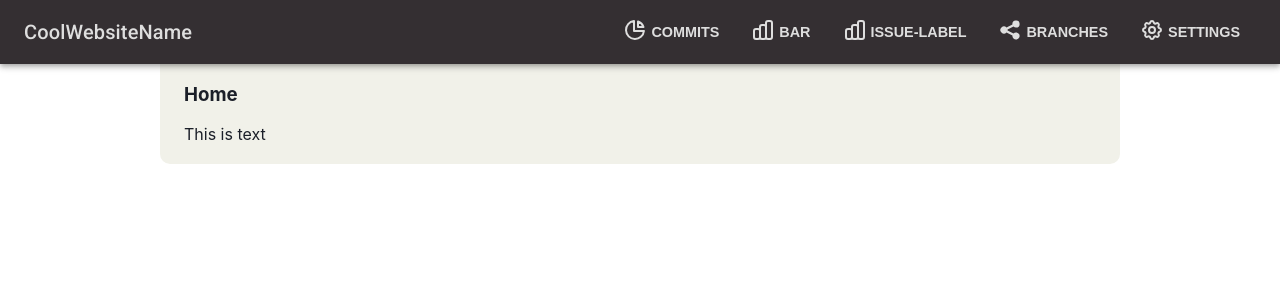
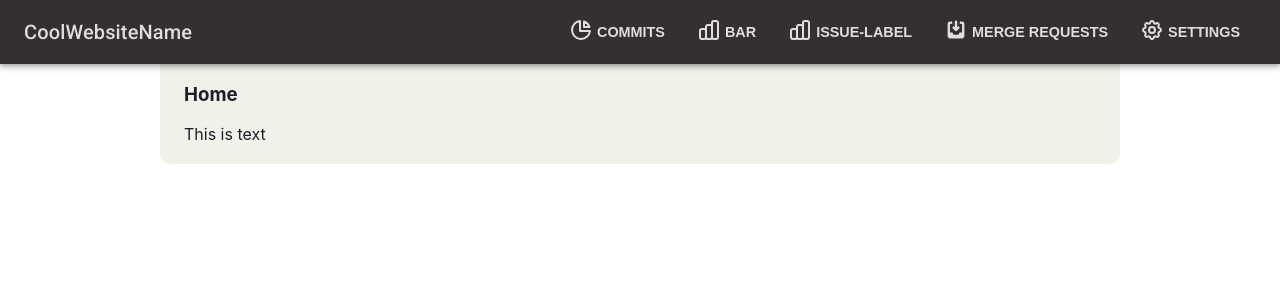
Before and after one commit to dotClique/project2-it2810, a React (Create React App) app: page / in a window 1280 px wide. Shown: the top 300 px of the page. Built offline with nearby package versions, Linux system fonts and the light colour scheme.

Commit message:
fix: icon and various text updates

```diff
--- a/src/App.tsx
+++ b/src/App.tsx
@@ -33,7 +33,7 @@ function App() {
               <Route exact path={'/bar'}>
                 <BarChartPage />
               </Route>
-              <Route exact path={'/branches'}>
+              <Route exact path={'/mergerequests'}>
                 <CommitsPerBranchPage />
               </Route>
               <Route exact path={'/timeperissuelabel'}>
--- a/src/components/NavBar/index.tsx
+++ b/src/components/NavBar/index.tsx
@@ -1,5 +1,5 @@
 import { ChartBarIcon, ChartPieIcon, CogIcon } from '@heroicons/react/outline';
-import { MenuIcon, ShareIcon } from '@heroicons/react/solid';
+import { MenuIcon, InboxInIcon } from '@heroicons/react/solid';
 import {
   AppBar,
   IconButton,
@@ -68,8 +68,8 @@ export default function NavBar(props: MenuProps) {
                 <Link underline="none" href={'/bar'}>
                   <MenuItem className={classes.menuItem}>Bar</MenuItem>
                 </Link>
-                <Link underline="none" href={'/branches'}>
-                  <MenuItem className={classes.menuItem}>Branches</MenuItem>
+                <Link underline="none" href={'/mergerequests'}>
+                  <MenuItem className={classes.menuItem}>Merge Requests</MenuItem>
                 </Link>
                 <Link underline="none" href={'/timeperissuelabel'}>
                   <MenuItem className={classes.menuItem}>Issue-label</MenuItem>
@@ -84,7 +84,7 @@ export default function NavBar(props: MenuProps) {
               <IconLink url={'commits'} title={'Commits'} icon={<ChartPieIcon />} />
               <IconLink url={'bar'} title={'Bar'} icon={<ChartBarIcon />} />
               <IconLink url={'timeperissuelabel'} title={'Issue-label'} icon={<ChartBarIcon />} />
-              <IconLink url={'branches'} title={'Branches'} icon={<ShareIcon />} />
+              <IconLink url={'mergerequests'} title={'Merge requests'} icon={<InboxInIcon />} />
               <IconLink
                 title={'settings'}
                 icon={<CogIcon />}
--- a/src/pages/CommitsPerBranch/index.tsx
+++ b/src/pages/CommitsPerBranch/index.tsx
@@ -49,7 +49,7 @@ export default function CommitsPerBranchPage() {
   return (
     <PageContainer>
       <header></header>
-      {data && <ChartBar data={data} title={'Commits by branch'} />}
+      {data && <ChartBar data={data} title={'Commits by merge request iid'} />}
       <div>
         {trueData &&
           activeBranch &&
```
